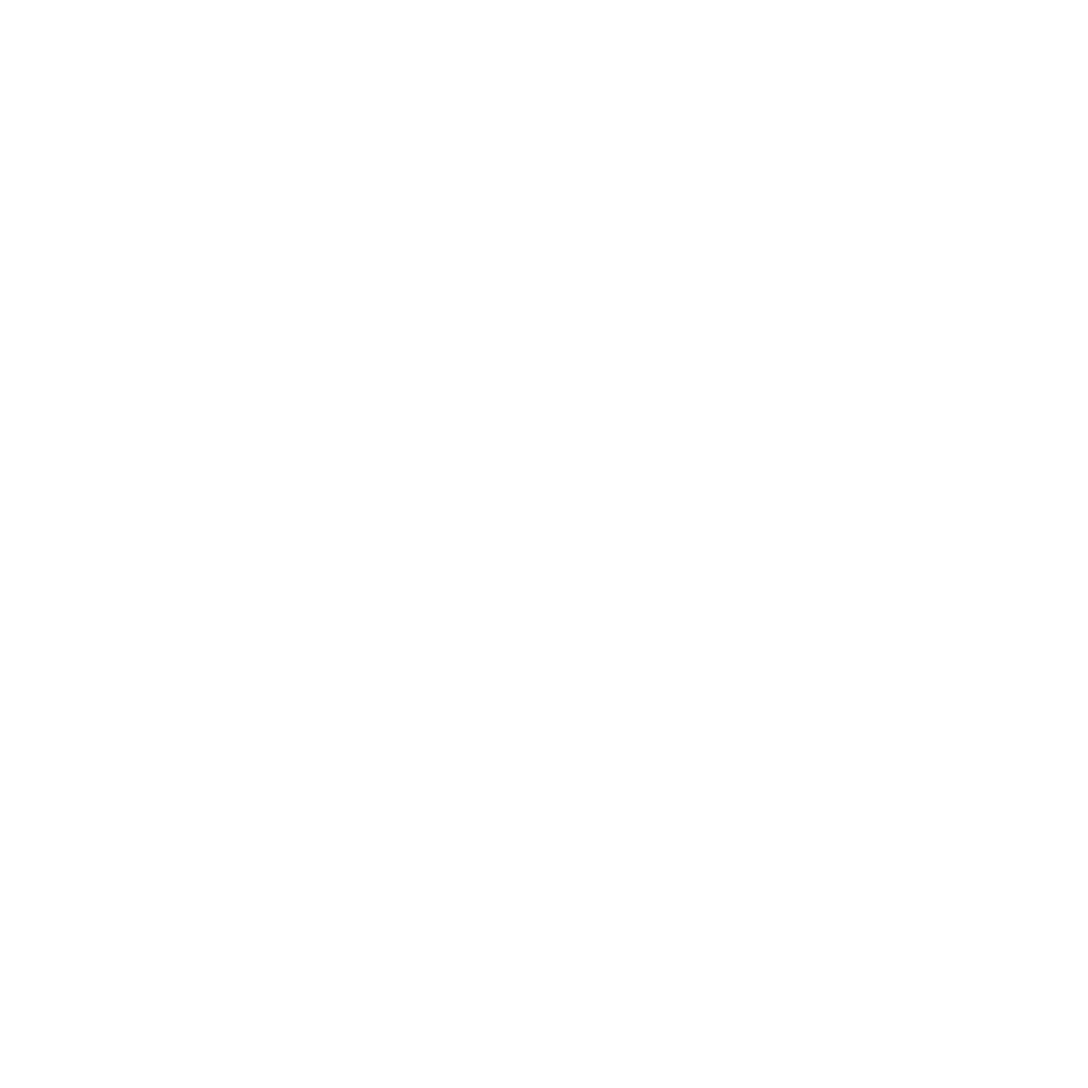
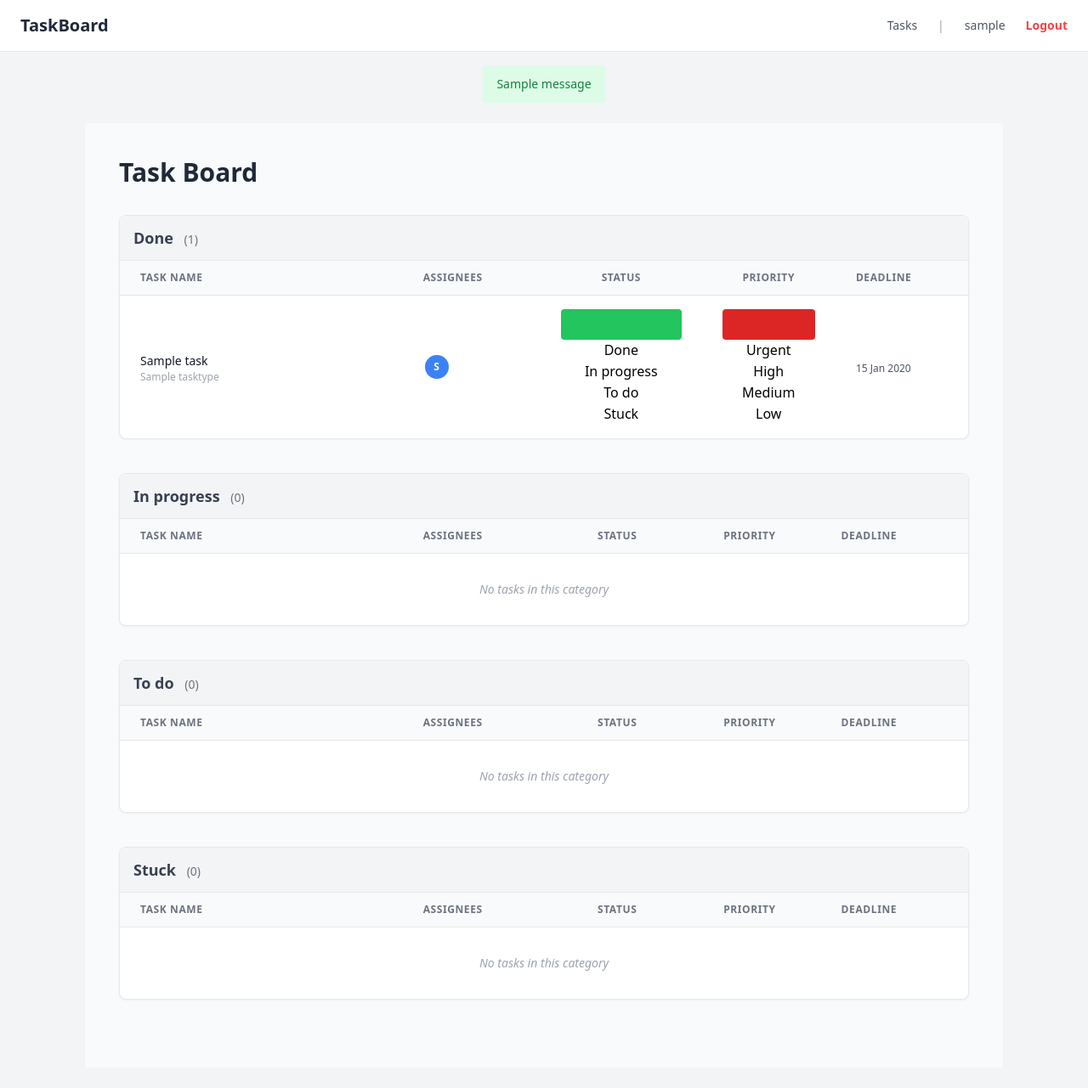
Before and after one commit to CookieTanuki/visual-work-management, a Django app: page / in a window 1280 px wide. Before the commit the page is empty. Shown: the whole page at 85% size. Before the commit the page ends 800 px from the top, so only its background shows below. Run offline with Django 5.2, Linux system fonts and the light colour scheme; a user stored in the database is signed in; tables that the repository leaves empty hold one stand-in row (values such as "Sample post"); one stand-in notice (Sample message) is shown; lists and menus that the app fills with data are empty; some libraries are stand-ins or nearby versions.

Commit message:
add base.html and fix width of Task Board

```diff
--- a/templates/base.html
+++ b/templates/base.html
@@ -1,10 +1,77 @@
+{% load static %}
 <!DOCTYPE html>
 <html lang="en">
 <head>
-  <meta charset="UTF-8">
-  <title>Title</title>
+    <meta charset="UTF-8">
+    <title>{% block title %}Task Manager{% endblock %}</title>
+
+    <!-- Tailwind CSS -->
+    <script src="https://cdn.tailwindcss.com"></script>
+
+    <!-- Custom styles -->
+    <link rel="stylesheet" href="{% static 'core/css/styles.css' %}">
+
+    <!-- HTMX -->
+    <script src="https://unpkg.com/htmx.org@1.9.10"></script>
 </head>
-<body>
+
+<body class="bg-gray-100 min-h-screen flex flex-col">
+
+<!-- Header -->
+<header class="bg-white border-b border-gray-200">
+    <div class="max-w-7xl mx-auto px-6 py-4 flex items-center justify-between">
+        <!-- Logo -->
+        <a href="{% url 'core:task-board' %}" class="text-xl font-bold text-gray-800">
+            TaskBoard
+        </a>
+
+        <!-- Navigation -->
+        <nav class="flex items-center space-x-6 text-sm font-medium text-gray-600">
+            <a href="{% url 'core:task-board' %}" class="hover:text-gray-900">
+                Tasks
+            </a>
+
+            {% if user.is_authenticated %}
+                <span class="text-gray-400">|</span>
+                <span>{{ user.username }}</span>
+                <form method="post" action="{% url 'logout' %}" class="inline">
+                    {% csrf_token %}
+                    <button
+                        type="submit"
+                        class="text-red-500 hover:text-red-600 font-semibold"
+                    >
+                        Logout
+                    </button>
+                </form>
+            {% else %}
+                <a href="{% url 'login' %}" class="hover:text-gray-900">
+                    Login
+                </a>
+            {% endif %}
+        </nav>
+    </div>
+</header>
+
+<!-- Messages -->
+{% if messages %}
+<div class="max-w-7xl mx-auto px-6 mt-4 space-y-2">
+    {% for message in messages %}
+        <div class="px-4 py-3 rounded text-sm
+            {% if message.tags == 'error' %} bg-red-100 text-red-700
+            {% elif message.tags == 'success' %} bg-green-100 text-green-700
+            {% else %} bg-blue-100 text-blue-700 {% endif %}
+        ">
+            {{ message }}
+        </div>
+    {% endfor %}
+</div>
+{% endif %}
+
+<!-- Main content -->
+<main class="flex-1 max-w-full px-10 py-6">
+    {% block content %}
+    {% endblock %}
+</main>
 
 </body>
 </html>
--- a/templates/tasks/board.html
+++ b/templates/tasks/board.html
@@ -1,7 +1,7 @@
 {% extends "base.html" %}
 
 {% block content %}
-<div class="p-6 bg-gray-50 min-h-screen">
+<div class="p-10 bg-gray-50 max-w-[90%] mx-auto">
     <h1 class="text-3xl font-bold mb-8 text-gray-800">Task Board</h1>
 
     {% for column in board %}
```
